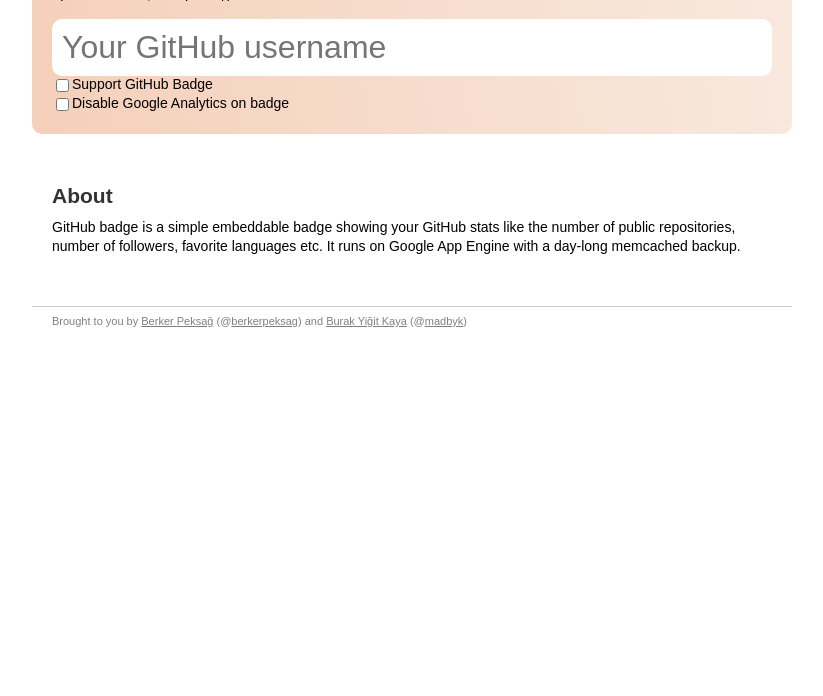
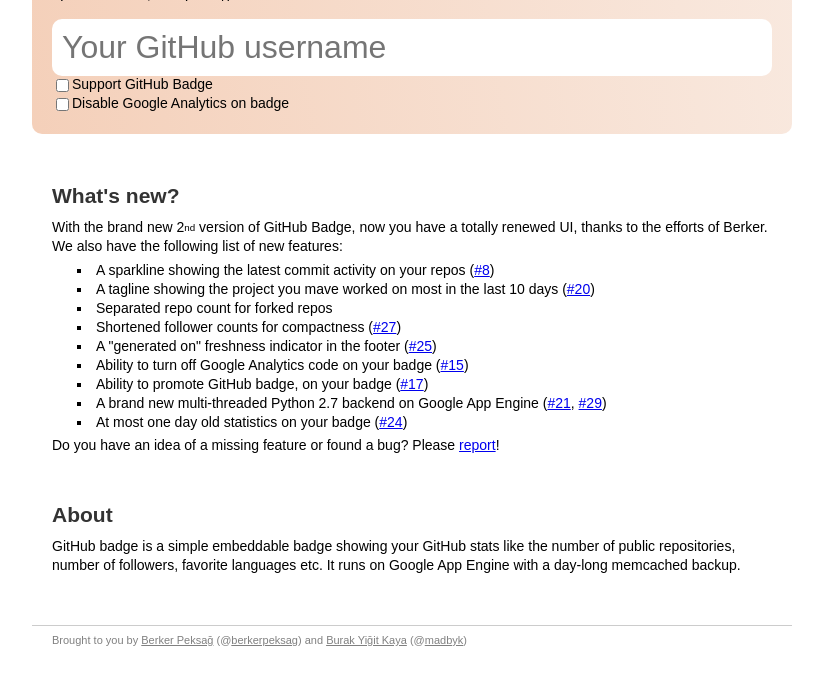
Before and after one commit to berkerpeksag/github-badge, a Python web app: template templates/index.html in a window 1280 px wide. Shown: the part 446-1142 px from the top of the page, without its empty margins (228-1051 px from the left). Before the commit the page ends 773 px from the top, so only its background shows below. Run offline with Jinja, Linux system fonts and the light colour scheme; the template is opened without the code that fills it, so the values that code supplies are empty.

Commit message:
Closed #31

```diff
--- a/static/css/screen.css
+++ b/static/css/screen.css
@@ -11,6 +11,11 @@ body, div, h1, h2, h3, h4, h5, h6, p, blockquote, pre, a, acronym, address, big,
 }
 ol, ul {
 	list-style: none;
+    margin: 5px;
+}
+sup {
+    font-size: 70%;
+    vertical-align: top;
 }
 blockquote:before, blockquote:after, q:before, q:after {
 	content: '';
@@ -120,16 +125,16 @@ padding: 20px 20px;
 	width: 685px;
 	border-top: none;
 }
-#about {
+#site-info>div {
 	margin: 50px 0;
 	padding: 0 20px;
 }
-#about h2 {
+#site-info h2 {
 	color: #333;
 	font-size: 21px;
 	margin-bottom: 10px;
 }
-#about p {
+#site-info p {
 	line-height: 19px;
 }
 #footer {
--- a/templates/index.html
+++ b/templates/index.html
@@ -53,6 +53,46 @@
     </div>
     <input id="code">
 
+    <section id="site-info">
+        <div id="whats-new">
+            <h2>What's new?</h2>
+
+            <p>
+                With the brand new 2<sup>nd</sup> version of GitHub Badge, now you have a
+                totally renewed UI, thanks to the efforts of Berker. We also have
+                the following list of new features:
+                <ul>
+                    <li>A sparkline showing the latest commit activity on your repos
+                        (<a href="https://github.com/berkerpeksag/github-badge/issues/8">#8</a>)
+                    </li>
+                    <li>A tagline showing the project you mave worked on most in the last 10 days
+                        (<a href="https://github.com/berkerpeksag/github-badge/issues/20">#20</a>)
+                    </li>
+                    <li>Separated repo count for forked repos</li>
+                    <li>Shortened follower counts for compactness
+                        (<a href="https://github.com/berkerpeksag/github-badge/issues/27">#27</a>)
+                    </li>
+                    <li>A "generated on" freshness indicator in the footer
+                        (<a href="https://github.com/berkerpeksag/github-badge/issues/25">#25</a>)
+                    </li>
+                    <li>Ability to turn off Google Analytics code on your badge
+                        (<a href="https://github.com/berkerpeksag/github-badge/issues/15">#15</a>)
+                    </li>
+                    <li>Ability to promote GitHub badge, on your badge
+                        (<a href="https://github.com/berkerpeksag/github-badge/issues/17">#17</a>)
+                    </li>
+                    <li>A brand new multi-threaded Python 2.7 backend on Google App Engine
+                        (<a href="https://github.com/berkerpeksag/github-badge/issues/21">#21</a>,
+                        <a href="https://github.com/berkerpeksag/github-badge/issues/29">#29</a>)
+                    </li>
+                    <li>At most one day old statistics on your badge
+                        (<a href="https://github.com/berkerpeksag/github-badge/issues/24">#24</a>)
+                    </li>
+                </ul>
+                Do you have an idea of a missing feature or found a bug?
+                Please <a href="https://github.com/berkerpeksag/github-badge/issues">report</a>!
+            </p>
+        </div>
         <div id="about">
             <h2>About</h2>
 
@@ -63,6 +103,7 @@
                 Engine with a day-long memcached backup.
             </p>
         </div>
+    </section>
     <div id="footer">
         <p>
             Brought to you by <a href="https://github.com/berkerpeksag"
```
Lines whose indentation alone changed are shown as unchanged.
